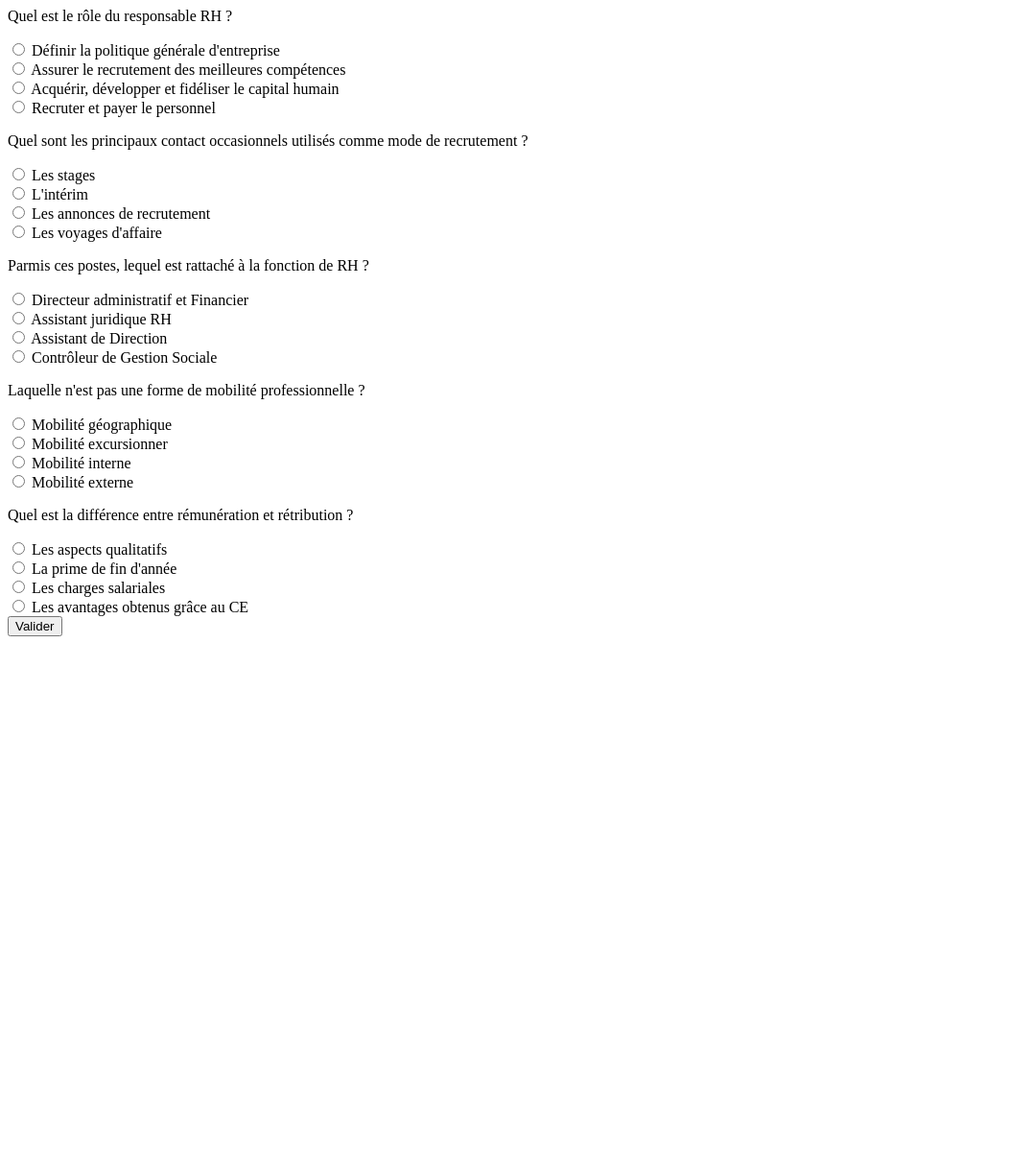
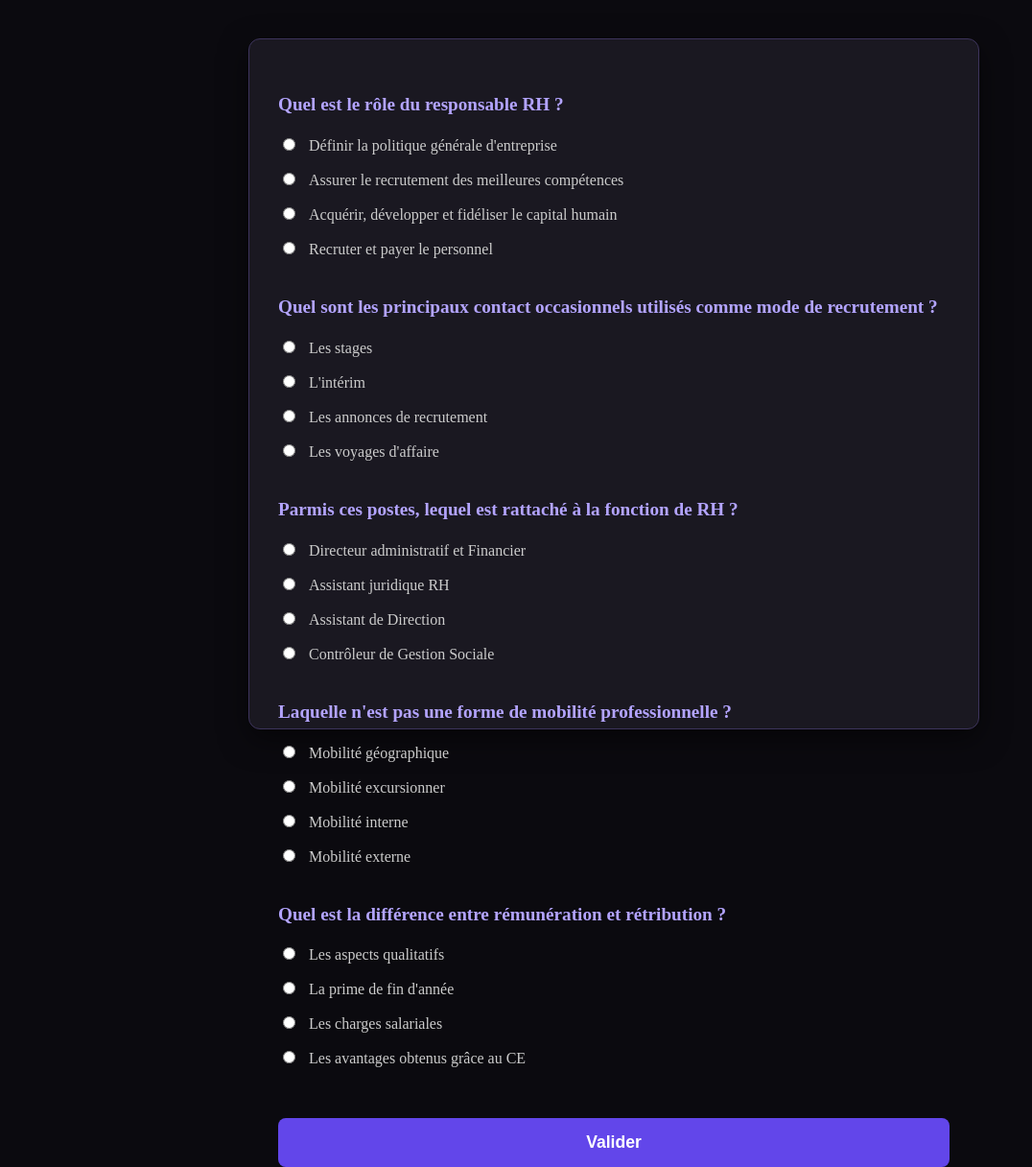
Before and after one commit to Meltirys/TD-sprint, a PHP site: page /RH-QCM.php in a window 1280 px wide. Shown: the whole page at 96% size, without its empty margins (0-1076 px from the left). Before the commit the page ends 663 px from the top, so only its background shows below. Run offline with PHP 8.4, Linux system fonts and the light colour scheme; some libraries are stand-ins or nearby versions.

Commit message:
MàJ de l'ensemble des fichiers

```diff
--- a/RH-QCM.php
+++ b/RH-QCM.php
@@ -1,78 +1,79 @@
+<link rel="stylesheet"  href="style.css">
 <body>
     <section class="questRH">
         <form action="x.php" method="POST">
             <p>Quel est le rôle du responsable RH ?</p>
 
-            <input type="radio" id="qr1" name="reponse1" value="qr1">
+            <input type="radio" id="q1r1" name="reponse1" value="qr1">
             <label for="rep1">Définir la politique générale d'entreprise</label><br>
 
-            <input type="radio" id="qr2" name="reponse1" value="qr2">
+            <input type="radio" id="q1r2" name="reponse1" value="qr2">
             <label for="rep2">Assurer le recrutement des meilleures compétences</label><br>
 
-            <input type="radio" id="qr3" name="reponse1" value="qr3">
+            <input type="radio" id="q1r3" name="reponse1" value="qr3">
             <label for="rep3">Acquérir, développer et fidéliser le capital humain</label><br>
 
-            <input type="radio" id="qr4" name="reponse1" value="qr4">
+            <input type="radio" id="q1r4" name="reponse1" value="qr4">
             <label for="rep4">Recruter et payer le personnel</label><br>
 
 
             <p>Quel sont les principaux contact occasionnels utilisés comme mode de recrutement ?</p>
 
-            <input type="radio" id="qr1" name="reponse2" value="qr5">
+            <input type="radio" id="q2r1" name="reponse2" value="qr5">
             <label for="rep1">Les stages</label><br>
 
-            <input type="radio" id="qr2" name="reponse2" value="qr6">
+            <input type="radio" id="q2r2" name="reponse2" value="qr6">
             <label for="rep2">L'intérim</label><br>
 
-            <input type="radio" id="qr3" name="reponse2" value="qr7">
+            <input type="radio" id="q2r3" name="reponse2" value="qr7">
             <label for="rep3">Les annonces de recrutement</label><br>
 
-            <input type="radio" id="qr4" name="reponse2" value="qr8">
+            <input type="radio" id="q2r4" name="reponse2" value="qr8">
             <label for="rep4">Les voyages d'affaire</label><br>
 
 
             <p>Parmis ces postes, lequel est rattaché à la fonction de RH ?</p>
 
-            <input type="radio" id="qr1" name="reponse3" value="qr9">
+            <input type="radio" id="q3r1" name="reponse3" value="qr9">
             <label for="rep1">Directeur administratif et Financier</label><br>
 
-            <input type="radio" id="qr2" name="reponse3" value="qr10">
+            <input type="radio" id="q3r2" name="reponse3" value="qr10">
             <label for="rep2">Assistant juridique RH</label><br>
 
-            <input type="radio" id="qr3" name="reponse3" value="qr11">
+            <input type="radio" id="q3r3" name="reponse3" value="qr11">
             <label for="rep3">Assistant de Direction</label><br>
 
-            <input type="radio" id="qr4" name="reponse3" value="qr12">
+            <input type="radio" id="q3r4" name="reponse3" value="qr12">
             <label for="rep4">Contrôleur de Gestion Sociale</label><br>
 
 
             <p>Laquelle n'est pas une forme de mobilité professionnelle ?</p>
 
-            <input type="radio" id="qr1" name="reponse4" value="qr13">
+            <input type="radio" id="q4r1" name="reponse4" value="qr13">
             <label for="rep1">Mobilité géographique</label><br>
 
-            <input type="radio" id="qr2" name="reponse4" value="qr14">
+            <input type="radio" id="q4r2" name="reponse4" value="qr14">
             <label for="rep2">Mobilité excursionner</label><br>
 
-            <input type="radio" id="qr3" name="reponse4" value="qr15">
+            <input type="radio" id="q4r3" name="reponse4" value="qr15">
             <label for="rep3">Mobilité interne</label><br>
 
-            <input type="radio" id="qr4" name="reponse4" value="qr16">
+            <input type="radio" id="q4r4" name="reponse4" value="qr16">
             <label for="rep4">Mobilité externe</label><br>
 
 
             <p>Quel est la différence entre rémunération et rétribution ?</p>
 
-            <input type="radio" id="qr1" name="reponse5" value="qr17">
+            <input type="radio" id="q5r1" name="reponse5" value="qr17">
             <label for="rep1">Les aspects qualitatifs</label><br>
 
-            <input type="radio" id="qr2" name="reponse5" value="qr18">
+            <input type="radio" id="q5r2" name="reponse5" value="qr18">
             <label for="rep2">La prime de fin d'année</label><br>
 
-            <input type="radio" id="qr3" name="reponse5" value="qr19">
+            <input type="radio" id="q5r3" name="reponse5" value="qr19">
             <label for="rep3">Les charges salariales</label><br>
 
-            <input type="radio" id="qr4" name="reponse5" value="qr20">
+            <input type="radio" id="q5r4" name="reponse5" value="qr20">
             <label for="rep4">Les avantages obtenus grâce au CE</label><br>
 
             <button type="submit">Valider</button>
--- /dev/null
+++ b/style.css
@@ -0,0 +1,70 @@
+body {
+    background-color: #0b0a0f;
+    color: #e0e0e0;
+    display: flex;
+    justify-content: center;
+    padding: 40px 20px;
+    margin: 0;
+}
+
+.questdev, .questRH, .questScrum {
+    background-color: #1a1821;
+    width: 100%;
+    max-width: 700px;
+    padding: 30px;
+    border-radius: 12px;
+    border: 1px solid #3d345c;
+    box-shadow: 0 10px 30px rgba(0, 0, 0, 0.5);
+}
+
+p {
+    font-size: 1.2rem;
+    font-weight: 600;
+    color: #b3a4ff;
+    margin-top: 25px;
+    margin-bottom: 15px;
+    line-height: 1.4;
+}
+
+input[type="radio"] {
+    margin-right: 10px;
+    accent-color: #7b61ff;
+}
+
+label {
+    font-size: 1rem;
+    color: #ccc;
+    transition: color 0.2s ease;
+    display: inline-block;
+    padding: 5px 0;
+}
+
+label:hover {
+    color: #ffffff;
+}
+
+input[type="radio"] + label {
+    margin-bottom: 8px;
+}
+
+button {
+    display: block;
+    width: 100%;
+    margin-top: 40px;
+    padding: 15px;
+    background-color: #6246ea;
+    color: white;
+    border: none;
+    border-radius: 8px;
+    font-size: 1.1rem;
+    font-weight: bold;
+    transition: background-color 0.3s ease, transform 0.1s ease;
+}
+
+button:hover {
+    background-color: #7b61ff;
+}
+
+button:active {
+    transform: scale(0.98);
+}
```
Also changed, not shown: ScrumQCM.php (+21 -20 lines), dev-QCM.php (+21 -20 lines), functions/func-form.php (added, +55 -0 lines).
